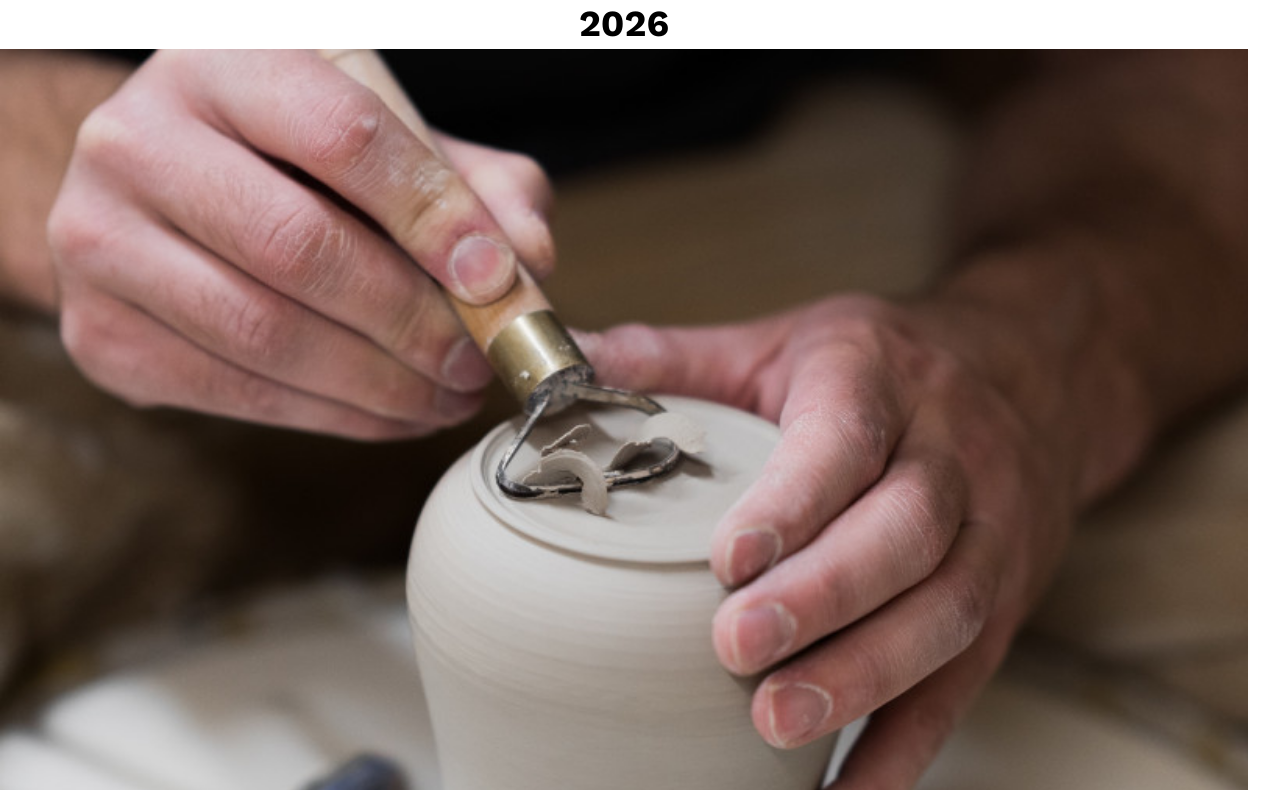
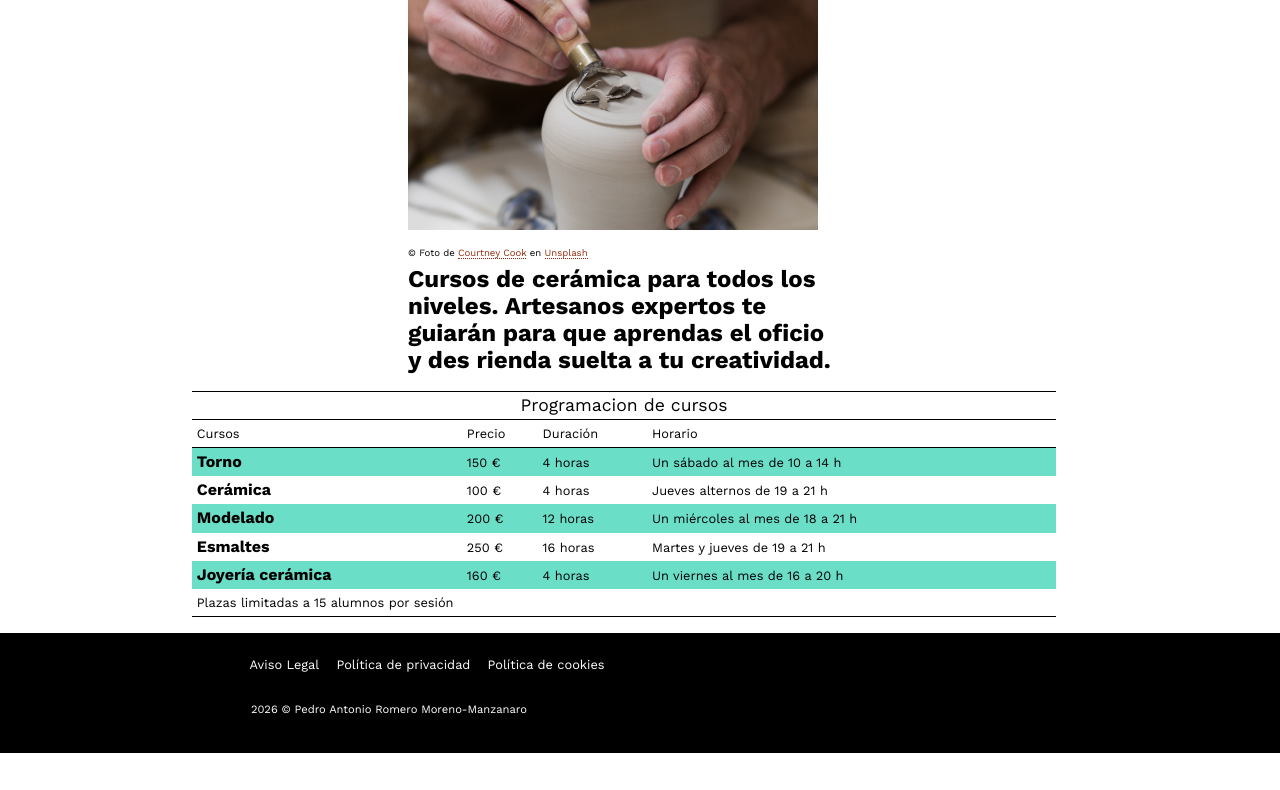
Before and after one commit to pedrommor/parmma, a plain HTML site: page practica_2/cursos.html in a window 1280 px wide. Shown: the part 239-1029 px from the top of the page. After the commit the page ends 992 px from the top, so only its background shows below. Drawn offline with nearby package versions, Linux system fonts and the light colour scheme.

Commit message:
Validados todos los archivos html excepto inscripcion-cursos en construccion

```diff
--- a/practica_2/css/estilos.css
+++ b/practica_2/css/estilos.css
@@ -90,6 +90,7 @@ table {
 .pie__principal--parrafo-link:hover
 {
     color:#6BDEC8;
+
 }
 .container__principal{
     margin-top: 5%;
@@ -155,9 +156,11 @@ table {
 
 }
 .ceramica__principal .cabecera__menu--item .cabecera__menu--lista-link[href*=ceramica],
-.cursos__principal .cabecera__cursos .cabecera__menu--lista-link[href^=cursos]{
-    border-bottom: solid 2px;
+.cursos__principal .cabecera__cursos .cabecera__menu--lista-link[href^=cursos],
+.inscripcion__principal .cabecera__menu--item .cabecera__menu--lista-link[href^=inscripcion]{
+    border-bottom: solid 2px #6BDEC8;
     padding-bottom:5px;
+
 }
 
 
@@ -171,16 +174,24 @@ table {
     text-align: center;
 
 }
-.cabecera__ceramica--img{
-    width: 1%;
+.cabecera__ceramica--img,
+.cabecera__cursos--img{
+    width: 30px;
     margin-right: 0.5em;
 }
-.cabecera__ceramica--titular{
+.cabecera__ceramica--titular,
+.cabecera__cursos--titular{
     font-weight: 700;
     font-size: 2rem;
     padding:10px;
 }
-.cabecera__ceramica,.pie__ceramica, .cabecera__cursos{
+.cabecera__ceramica,
+.cabecera__cursos,
+.cabecera__inscripcion,
+.pie__ceramica,
+.pie__cursos,
+.pie__inscripcion
+{
     height: 15vh;
     background-color: #000000;
     color: #FFFFFF;
@@ -235,18 +246,19 @@ table {
     object-fit: cover;
     transition: transform 0.3s ease;
 }
-.seccion__videocontainer--link::after{
+.seccion__videocontainer--link::before{
 
     content:"▶";
-    position:absolute;
+    position:relative;
     top:50%;
-    left:50%;
-    transform: translate(-50%, -50%);
+    left:45%;
+    transform: translate(0%, -50%);
     width: 68px;
     height: 48px;
     background-color: rgba(33, 33, 33, 0.85);
     color: #ffffff;
     border-radius: 12px;
+
     display: flex;
     align-items: center;
     justify-content: center;
@@ -256,9 +268,9 @@ table {
     transition: background-color 0.2s ease, transform 0.2s ease;
 
 }
-.seccion__videocontainer--link:hover::after {
+.seccion__videocontainer--link:hover::before {
     background-color: #ff0000;
-    transform: translate(-50%, -50%) scale(1.08);
+    transform: translate(0%, -50%) scale(1.08);
 }
 .seccion__videocontainer--link:hover img {
     transform: scale(1.03);
@@ -289,18 +301,22 @@ table {
 .seccion__articulo--tercerpost-def{
     margin-left: 5em;
 }
-.pie__ceramica{
+.pie__ceramica,
+.pie__cursos{
     margin-top:1rem;
 }
-.pie__ceramica .pie__menu--lista{
+.pie__ceramica .pie__menu--lista,
+.pie__cursos .pie__menu--lista{
 
     font-size: 0.8rem;
     margin: 1em 0 0 15.6rem;
 }
-.pie__ceramica .pie__menu--lista .pie__menu--item{
+.pie__ceramica .pie__menu--lista .pie__menu--item,
+.pie__cursos .pie__menu--lista .pie__menu--item{
     margin: 1em 0 0 0;
 }
-.pie__ceramica .pie__principal--parrafo-copy{
+.pie__ceramica .pie__principal--parrafo-copy,
+.pie__cursos .pie__principal--parrafo-copy{
     font-size: 0.7em;
     margin: 2rem 0 0 22.4em;
 
@@ -309,25 +325,79 @@ table {
     margin-top: 1rem;
     font-size: 0.8rem;
 }
-.seccion__parrafo--final-link{
+.seccion__parrafo--final-link,
+.cursos__img--piefoto-link{
     text-decoration: none;
     color: #942C0B;
     border-bottom: 1px dotted;
 }
-.seccion__parrafo--final-link:hover{
+.seccion__parrafo--final-link:hover,
+.cursos__img--piefoto-link:hover{
+    color: #6BDEC8;
     border-bottom: 1px solid;
 }
 /*Cursos*/
+.cursos__principal{
+    display: flex;
+    flex-direction: column;
+    justify-content: center;
+
+}
+
 .cursos__titulo--anyo{
     font-size: 2.3em;
 }
 .container__principal--cursos{
-  display: flex;
-  flex-direction: column;
- justify-content: center;
+    margin: 0 15% 0 15%;
 }
-.cursos_img{
-    display: flex;
-    justify-content: center;
-    width: 20%;
+.cursos__articulo--primerpost{
+    margin: 0 25% 0 25%;
 }
+.cursos__img{
+    max-width: 95%;
+    height: auto;
+}
+.cursos__img--piefoto{
+    font-size: 0.6rem;
+
+}
+
+.cursos__img--piefoto-link:hover{
+    color: #6BDEC8;
+
+}
+.cursos__parrafo{
+    font-weight: 700;
+    font-size: 1.5rem;
+}
+.cursos__tabla{
+    margin: 1rem 0 0 0;
+    width: 100%;
+    text-align: left;
+    font-size: 0.8rem;
+
+}
+.cursos__tabla--titulo{
+    border-top: 1px solid;
+    border-bottom: 1px solid;
+}
+th, td:last-child[colspan]{
+    border-bottom: 1px solid;
+}
+tr:nth-child(2n+3){
+    background-color: #6BDEC8;
+}
+.tabla__fila--titulo{
+    font-size: 1rem;
+    font-weight: 700;
+    padding-left: 0.3rem;
+}
+.cursos__tabla--titulo{
+    text-align: center;
+    font-size: 1.1rem;
+
+}
+.tabla__fila--cabecera,
+td:last-child[colspan]{
+    padding-left: 0.3rem;
+}
--- a/practica_2/cursos.html
+++ b/practica_2/cursos.html
@@ -9,7 +9,7 @@
 <body class="cursos__principal">
     <header class="cabecera__cursos">
 
-        <h1 class="cabecera__ceramica--titular"><a href="index.html"><img class="cabecera__ceramica--img" src="img/isologo-taller.png" alt="logo empresa"></a>el taller</h1>
+        <h1 class="cabecera__cursos--titular"><a href="index.html"><img class="cabecera__cursos--img" src="img/isologo-taller.png" alt="logo empresa"></a>el taller</h1>
         <nav class="cabecera__menu">
             <ul class="cabecera__menu--lista">
                 <li class="cabecera__menu--item"><a class="cabecera__menu--lista-link" href="que-es-la-ceramica.html">CERÁMICA</a></li>
@@ -19,16 +19,70 @@
         </nav>
     </header>
     <main class="container__principal--cursos">
-        <h2 class="container__principal--cursos-titulo">Cursos de cerámica</h2>
-        <h2 class="cursos__titulo--anyo"><time datetime="2026">2026</time></h2>
-        <img class="cursos__img" src="img/cursos-ceramica.jpg" alt="Imagen cursos cerámica">
+        <section>
+            <h2 class="container__principal--cursos-titulo">Cursos de cerámica</h2>
+        <article class="cursos__articulo--primerpost">
+            <h2 class="cursos__titulo--anyo"><time datetime="2026">2026</time></h2>
+            <figure>
+                <img class="cursos__img" src="img/cursos-ceramica.jpg" alt="Imagen cursos cerámica">
+                <figcaption class="cursos__img--piefoto">
+                    &copy; Foto de <a class="cursos__img--piefoto-link" href="https://unsplash.com/@courtneymcook">Courtney Cook</a> en <a class="cursos__img--piefoto-link" href="https://unsplash.com/es/fotos/jZLozXwxgbo">Unsplash</a>
+                </figcaption>
+            </figure>
 
+         <p class="cursos__parrafo">
+            Cursos de cerámica para todos los niveles. Artesanos expertos te guiarán para que aprendas el oficio y des rienda suelta a tu creatividad.
+         </p>
+        </article>
+         <table class="cursos__tabla">
+            <tr>
+                <th class="cursos__tabla--titulo" colspan="4">Programacion de cursos</th>
+            </tr>
+            <tr>
+                <th class="tabla__fila--cabecera">Cursos</th>
+                <th>Precio</th>
+                <th>Duración</th>
+                <th>Horario</th>
+            </tr>
+            <tr>
+                <td class="tabla__fila--titulo">Torno</td>
+                <td>150 €</td>
+                <td>4 horas</td>
+                <td>Un sábado al mes de 10 a 14 h</td>
+            </tr>
+            <tr>
+                <td class="tabla__fila--titulo">Cerámica</td>
+                <td>100 €</td>
+                <td>4 horas</td>
+                <td>Jueves alternos de 19 a 21 h</td>
+            </tr>
 
+            <tr>
+                <td class="tabla__fila--titulo">Modelado</td>
+                <td>200 €</td>
+                <td>12 horas</td>
+                <td>Un miércoles al mes de 18 a 21 h</td>
+            </tr>
+            <tr>
+                <td class="tabla__fila--titulo">Esmaltes</td>
+                <td>250 €</td>
+                <td>16 horas</td>
+                <td>Martes y jueves de 19 a 21 h</td>
+            </tr>
+            <tr>
+                <td class="tabla__fila--titulo">Joyería cerámica</td>
+                <td>160 €</td>
+                <td>4 horas</td>
+                <td>Un viernes al mes de 16 a 20 h</td>
+            </tr>
+            <tr>
+                <td colspan="4">Plazas limitadas a 15 alumnos por sesión</td>
+            </tr>
+         </table>
 
-
-
+        </section>
     </main>
-    <footer class="pie__ceramica">
+    <footer class="pie__cursos">
         <nav class="pie__menu">
             <ul class="pie__menu--lista">
                 <li class="pie__menu--item"><a class="pie__menu--lista-link" href="#">Aviso Legal</a></li>
```
Also changed, not shown: practica_2/index.html (+2 -2 lines), practica_2/inscripcion-cursos.html (added, +38 -0 lines), practica_2/que-es-la-ceramica.html (+3 -2 lines).
